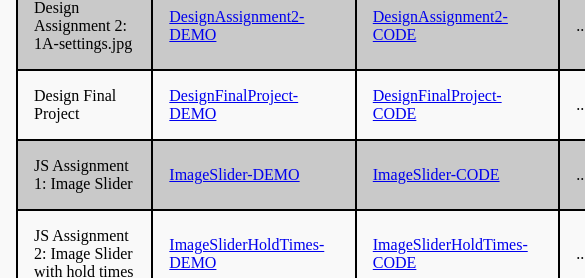
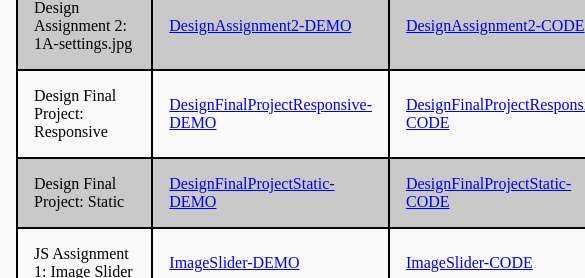
Before and after one commit to sirishsilpakar/leapfrog, a plain HTML site: page index.html in a window 390 px wide. Shown: the part 193-471 px from the top of the page, 585 px wide, since content can reach past the window. Drawn offline with Linux system fonts and the light colour scheme.

Commit message:
Updated links for design project, static and responsive

```diff
--- a/index.html
+++ b/index.html
@@ -33,9 +33,16 @@
                     <td>...</td>
                 </tr>
                 <tr>
-                    <td>Design Final Project</td>
-                    <td><a href="https://sirishsilpakar.github.io/leapfrog/designProject/">DesignFinalProject-DEMO</a></td>
-                    <td><a href="https://github.com/sirishsilpakar/leapfrog/tree/master/designProject">DesignFinalProject-CODE</a></td>
+                    <td>Design Final Project: Responsive</td>
+                    <td><a href="https://sirishsilpakar.github.io/leapfrog/designProject/responsive">DesignFinalProjectResponsive-DEMO</a></td>
+                    <td><a href="https://github.com/sirishsilpakar/leapfrog/tree/master/designProject/responsive">DesignFinalProjectResponsive-CODE</a></td>
+                    <td>...</td>
+                    <td>...</td>
+                </tr>
+                <tr>
+                    <td>Design Final Project: Static</td>
+                    <td><a href="https://sirishsilpakar.github.io/leapfrog/designProject/static">DesignFinalProjectStatic-DEMO</a></td>
+                    <td><a href="https://github.com/sirishsilpakar/leapfrog/tree/master/designProject/static">DesignFinalProjectStatic-CODE</a></td>
                     <td>...</td>
                     <td>...</td>
                 </tr>
```
